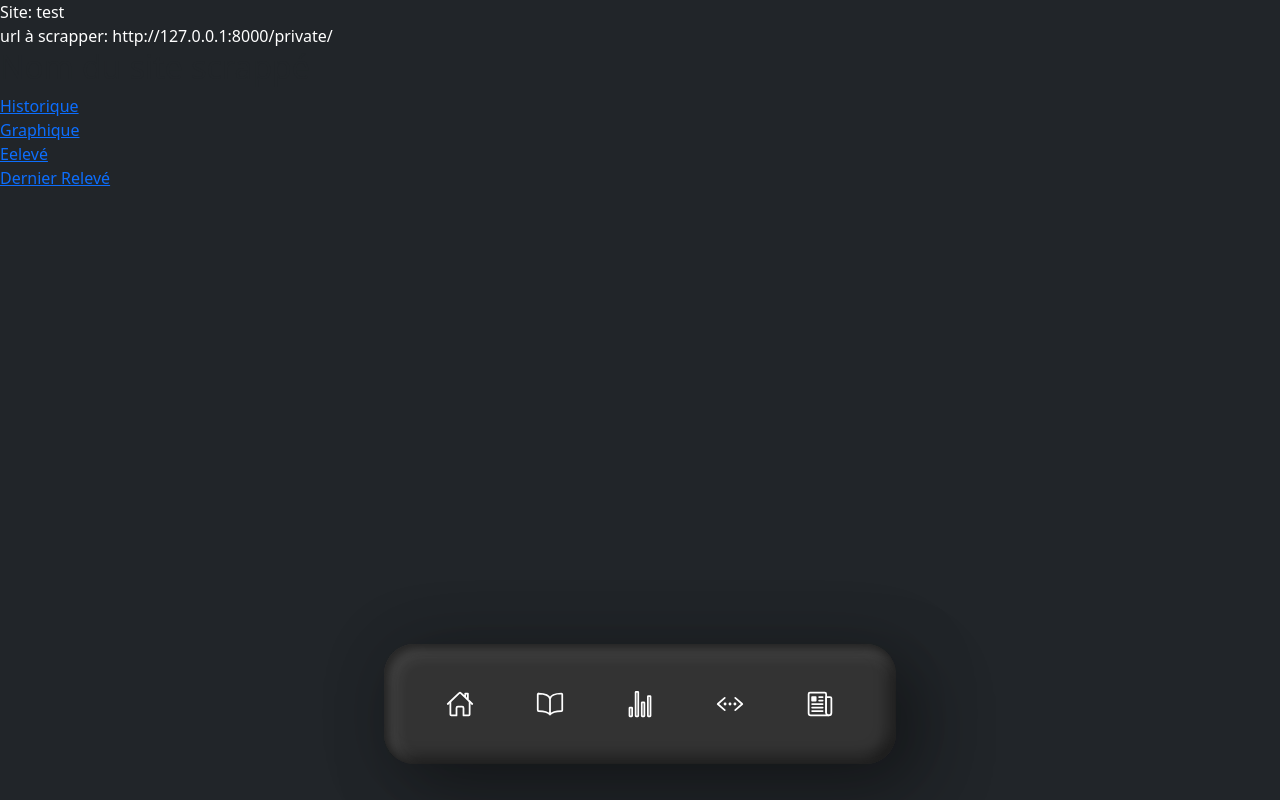
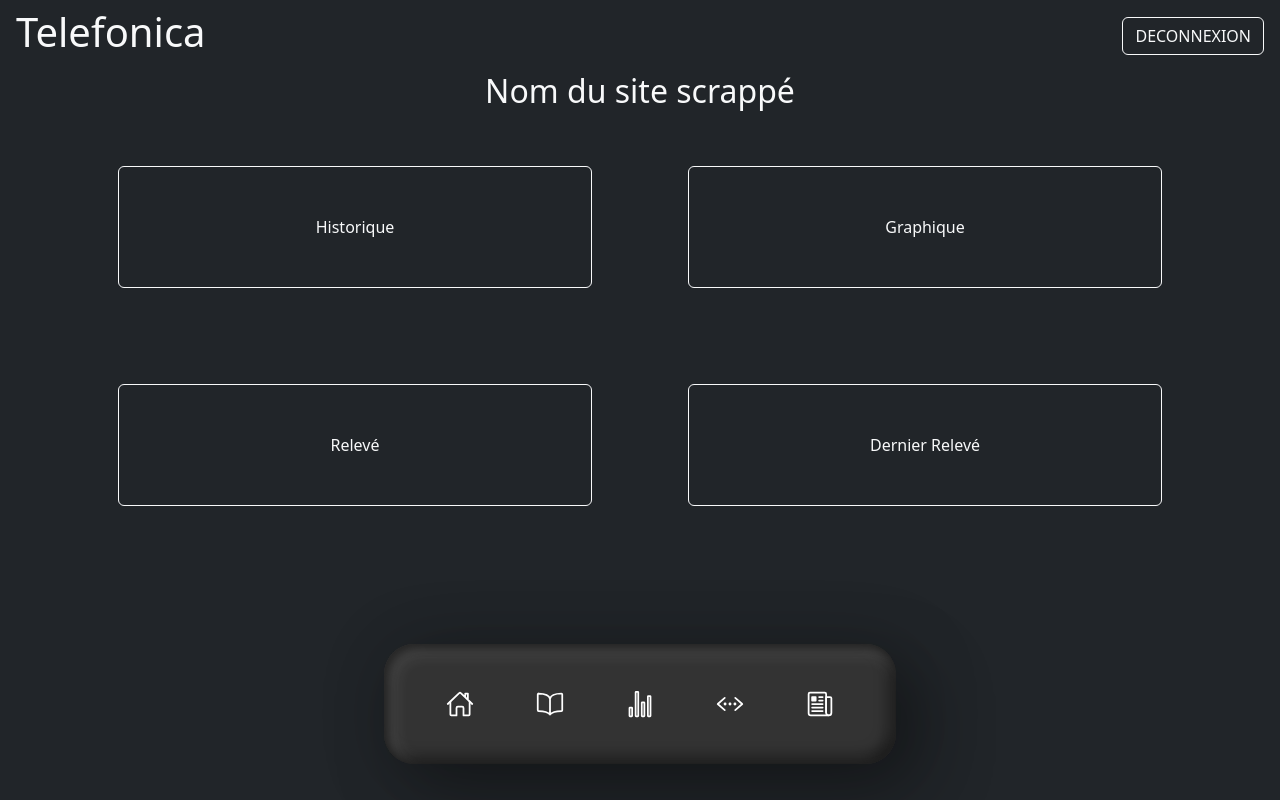
Before and after one commit to Lucas-dev-974/Django-scraaping-site, a Django app: page /private/tg-site/1 in a window 1280 px wide. Run offline with Django 4.2, Linux system fonts and the light colour scheme; a user stored in the database is signed in; data comes from the database, SQL or seed files in the repository.

Commit message:
add frontend TargetSite

```diff
--- a/Site/templates/template-parts/NavPrivateMenu.html
+++ b/Site/templates/template-parts/NavPrivateMenu.html
@@ -4,7 +4,7 @@
 </head>
 <ul class="navigation">
     <li>
-        <a href="/private/tg-site">
+        <a href="/private/tg-site/1">
             <span class="icon"><ion-icon name="home-outline"></ion-icon></span>
             <span class="text">Accueil</span>
         </a>
--- a/Site/templates/template-parts/TargetSite.html
+++ b/Site/templates/template-parts/TargetSite.html
@@ -1,35 +1,31 @@
 {% extends '../index.html' %}
 
 {% block content %}
-    <div class="" style="color: white;">
-        Site: {{site_name}} <br>
-        url à scrapper: {{ site_url_to_scrapp }}
-    </div>
-
+{% include './navBar-deco.html' %}
 
     <main>
 
-        <div class ="titre-accueil container1">
+        <div class ="container-fluid text-light h-100 d-flex align-items-center justify-content-center">
             <h2 class="">Nom du site scrappé</h2>
         </div>
 
-        <div class="containerP">
-            <div class = "historique container2">
-                <a href="#" id="btn1">Historique</a>
+        <div class="container">
+            <div class="row">
+                <a class = "col btn btn-outline-light w-25 py-5 m-5" href="#" id="btn1">
+                    <div >Historique</div>
+                </a>
+                <a class = "col btn btn-outline-light w-25 py-5 m-5" href="#" id="btn2">
+                    <div >Graphique</div>
+                </a>
+                <div class = "w-100"></div>
+                <a class = "col btn btn-outline-light w-25 py-5 m-5" href="#"  id="btn3">
+                    <div >Relevé</div>
+                </a>
+
+                <a class = "col btn btn-outline-light w-25 py-5 m-5" href="#" id="btn4">
+                    <div >Dernier Relevé</div>
+                </a>
             </div>
-
-            <div class = "graphique container3">
-                <a href="#" id="btn2">Graphique</a>
-            </div>
-
-            <div class = "relevé container4">
-                <a href="#" id="btn3">Eelevé</a>
-            </div>
-
-            <div class = "dernier-relevé container5">
-            <a href="#" id="btn4">Dernier Relevé</a>
-            </div>
-
         </div>
 
     </main>
```
